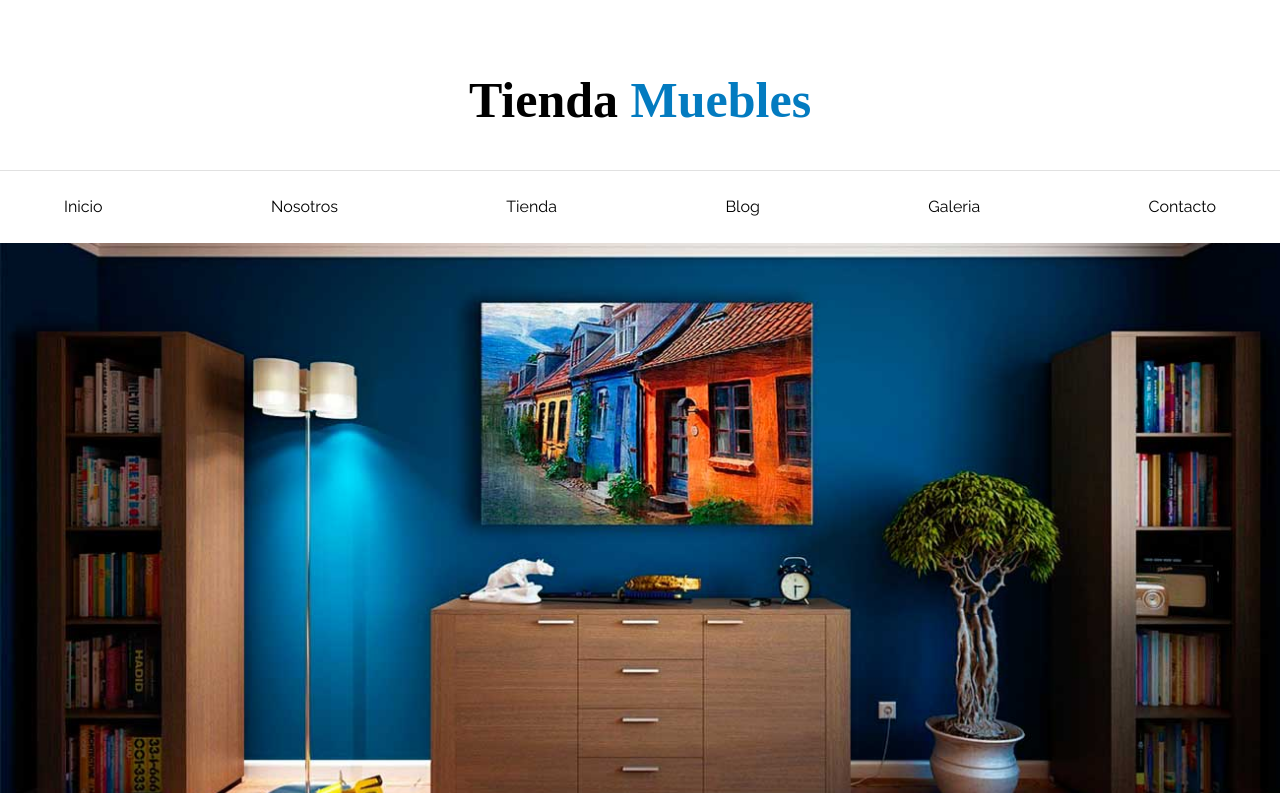
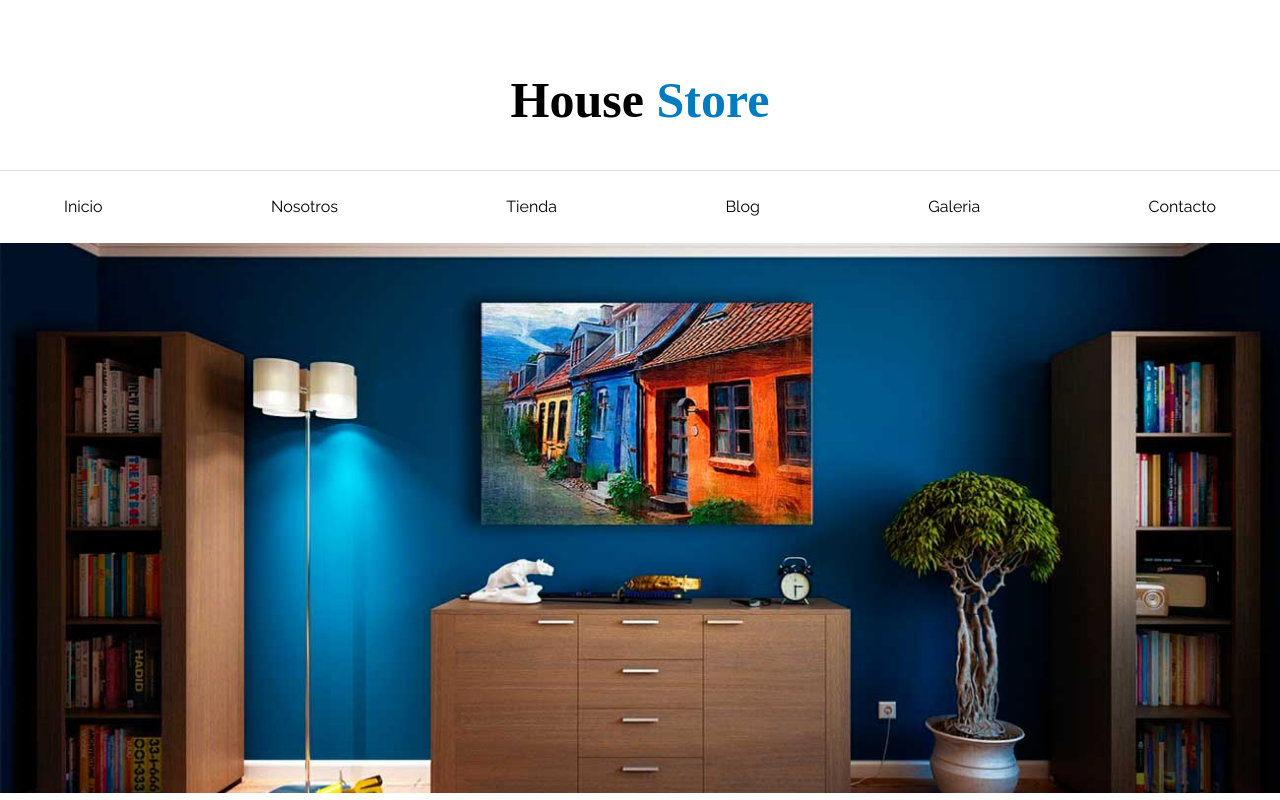
Before and after one commit to realjoaquinalvarez/HouseStore-despliegue, a plain HTML site: page index.html in a window 1280 px wide. Shown: the top 800 px of the page. Drawn offline with Linux system fonts and the light colour scheme.

Commit message:
despligue 2

```diff
--- a/index.html
+++ b/index.html
@@ -14,7 +14,7 @@
 <body>
 
     <header>
-        <h1 class="nombre-sitio"> Tienda <span> Muebles </span></h1>
+        <h1 class="nombre-sitio"> House <span> Store </span></h1>
     </header>
 
     <div class="contenedor-navegacion">
```
